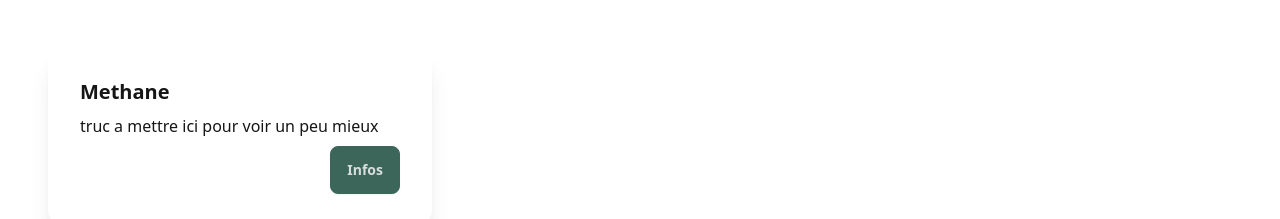
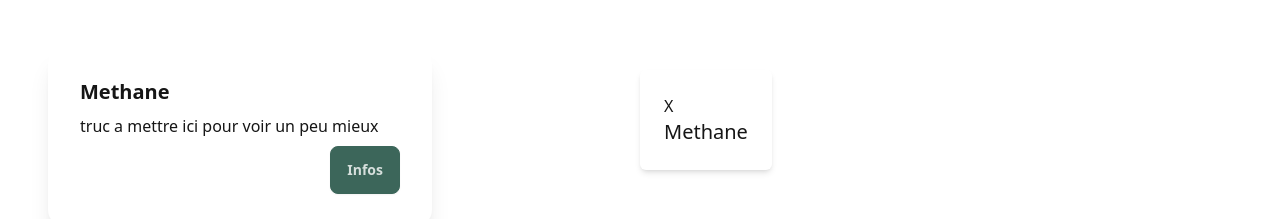
Before and after one commit to Les-Mages-Noirs/MolecuLearn, a Vue app: page /recipes in a window 1280 px wide. Both pictures are taken after a click on the button "Infos". Shown: the part 330-549 px from the top of the page. Built offline with nearby package versions, Linux system fonts and the light colour scheme.

Commit message:
refactor modal

```diff
--- a/src/components/Cards/MoleculeCard.vue
+++ b/src/components/Cards/MoleculeCard.vue
@@ -10,6 +10,7 @@ const props = defineProps<{
 const showModal = ref(false);
 
 const openModal = () => {
+
   showModal.value = true;
 };
 
@@ -28,6 +29,7 @@ const closeModal = () => {
       </div>
     </div>
   </div>
-
-  <Modal v-if="showModal" @close-modal="closeModal" :molecule="props.molecule" />
+  <Teleport to='#modal-portal'>
+    <Modal v-if="showModal" @closeModal="closeModal" :molecule="props.molecule" />
+  </Teleport>
 </template>
--- a/src/components/Modal.vue
+++ b/src/components/Modal.vue
@@ -3,22 +3,20 @@
 import { defineProps } from "vue";
 import type { Molecule } from "../api/types";
 
-const props = defineProps<{
+defineEmits<{
+    (event:'closeModal'): void
+}>();
+
+defineProps<{
   molecule: Molecule;
 }>();
 
-
 </script>
 <template>
-  <dialog id="my_modal_2" class="modal">
-    <!-- Modal content -->
-    <div class="modal-box">
-      <h3 class="font-bold text-lg">{{ props.molecule.name }}</h3>
-      <p class="py-4">Press ESC key or click outside to close</p>
-    </div>
-    <!-- Close button -->
-    <form method="dialog" class="modal-backdrop">
-      <button @click="$emit('closeModal')">close</button>
-    </form>
-  </dialog>
+
+  <div class="p-6 absolute top-1/2 left-1/2 shadow-md rounded-md " >
+    <button @click="$emit('closeModal')"> X </button>
+    <div class="text-xl"> {{  molecule.name }} </div>
+  </div>
+
 </template>
--- a/src/views/Recipes.vue
+++ b/src/views/Recipes.vue
@@ -20,6 +20,8 @@ const moleculesList = ref<Molecule[]>([
 </script>
 
 <template>
+    <div id="modal-portal">
+  </div>
   <div class="min-h-[calc(100vh-4rem)] flex flex-col w-full">
     <div class="p-20 flex flex-col justify-center items-center">
       <div class="text-4xl font-bold">Les Molécules</div>
```
